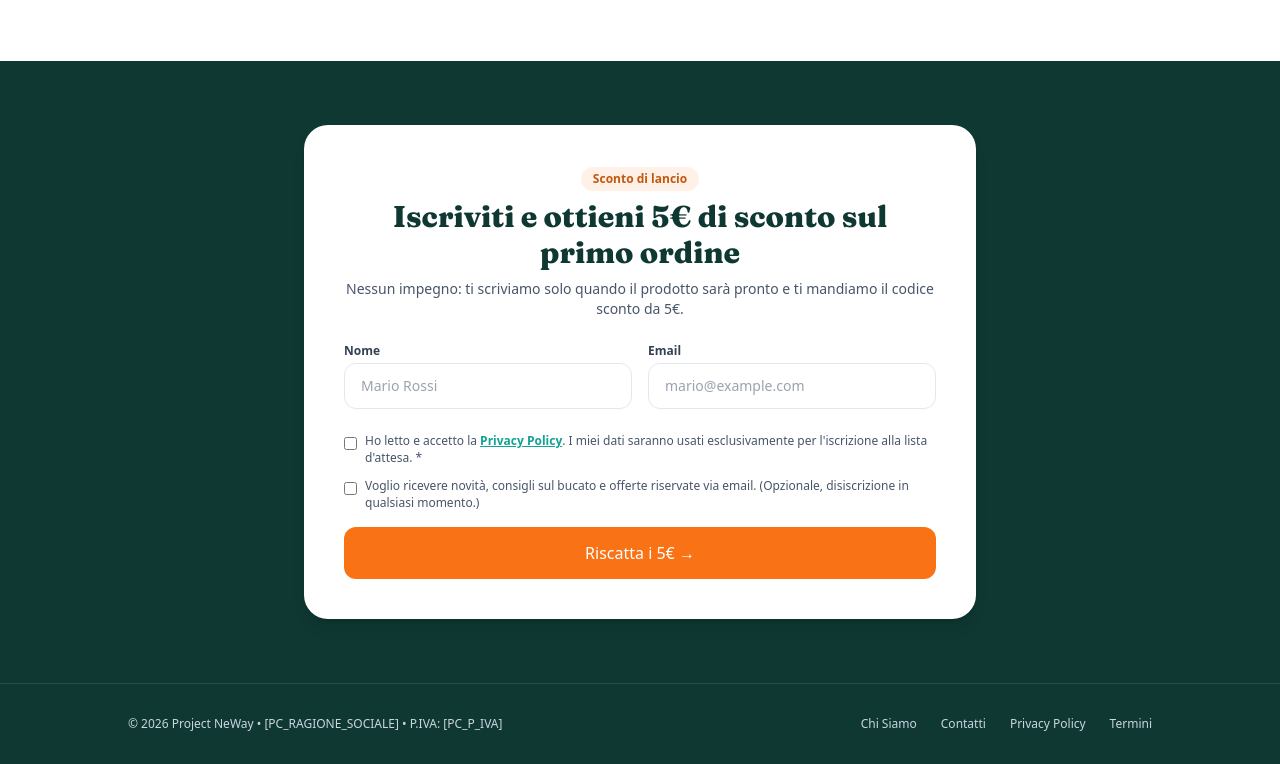
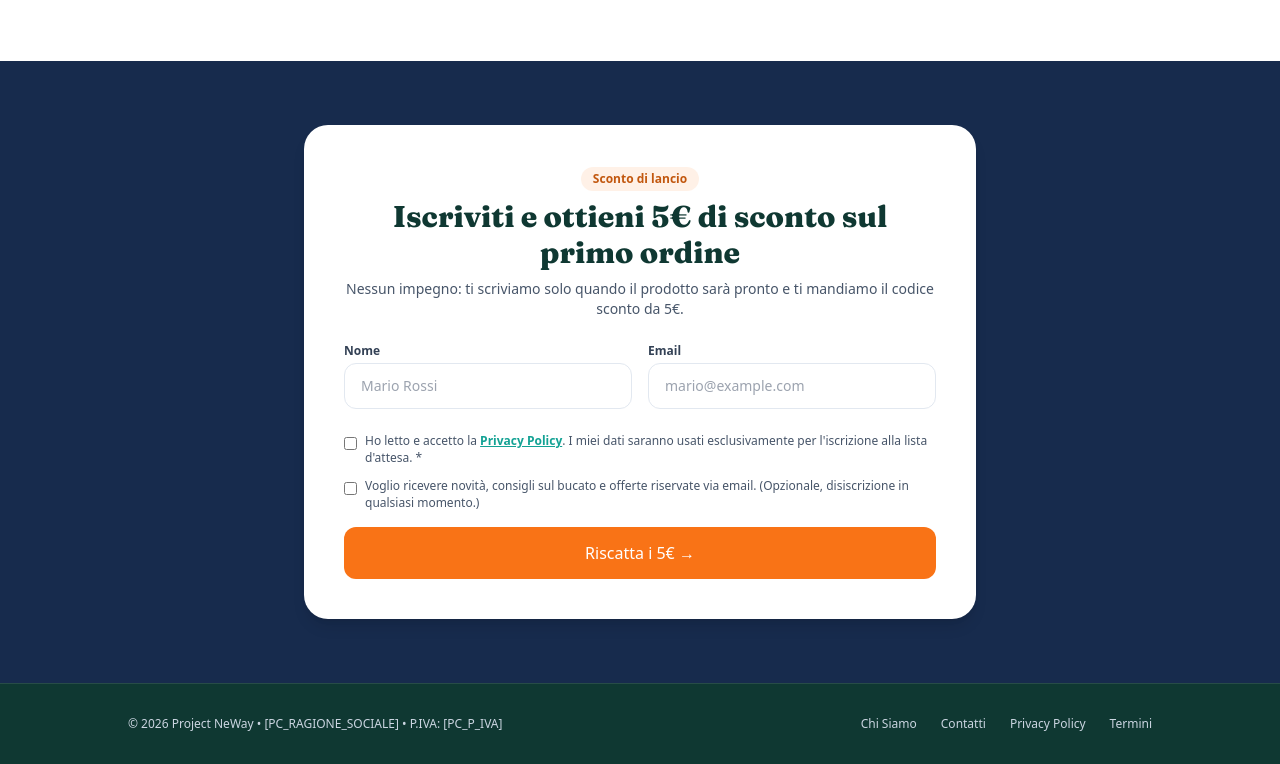
Before and after one commit to ManuZeer0/Newway, a plain HTML site: page index.html in a window 1280 px wide. Shown: the part 2256-3020 px from the top of the page. Drawn offline with nearby package versions, Linux system fonts and the light colour scheme; animation ran at ten frames a second.

Commit message:
Update index.html

```diff
--- a/index.html
+++ b/index.html
@@ -264,7 +264,7 @@
   </section>
 
   <!-- WAITLIST -->
-  <section id="waitlist" class="py-16 bg-[#0F3832] px-6">
+  <section id="waitlist" class="py-16 bg-[#172B4D] px-6">
     <div class="max-w-2xl mx-auto bg-white rounded-3xl p-8 md:p-10 shadow-lg">
       <div class="text-center mb-6">
         <span class="px-3 py-1 rounded-full text-xs font-bold bg-[#F97316]/10 text-[#C2570E] mb-2 inline-block">Sconto di lancio</span>
```
